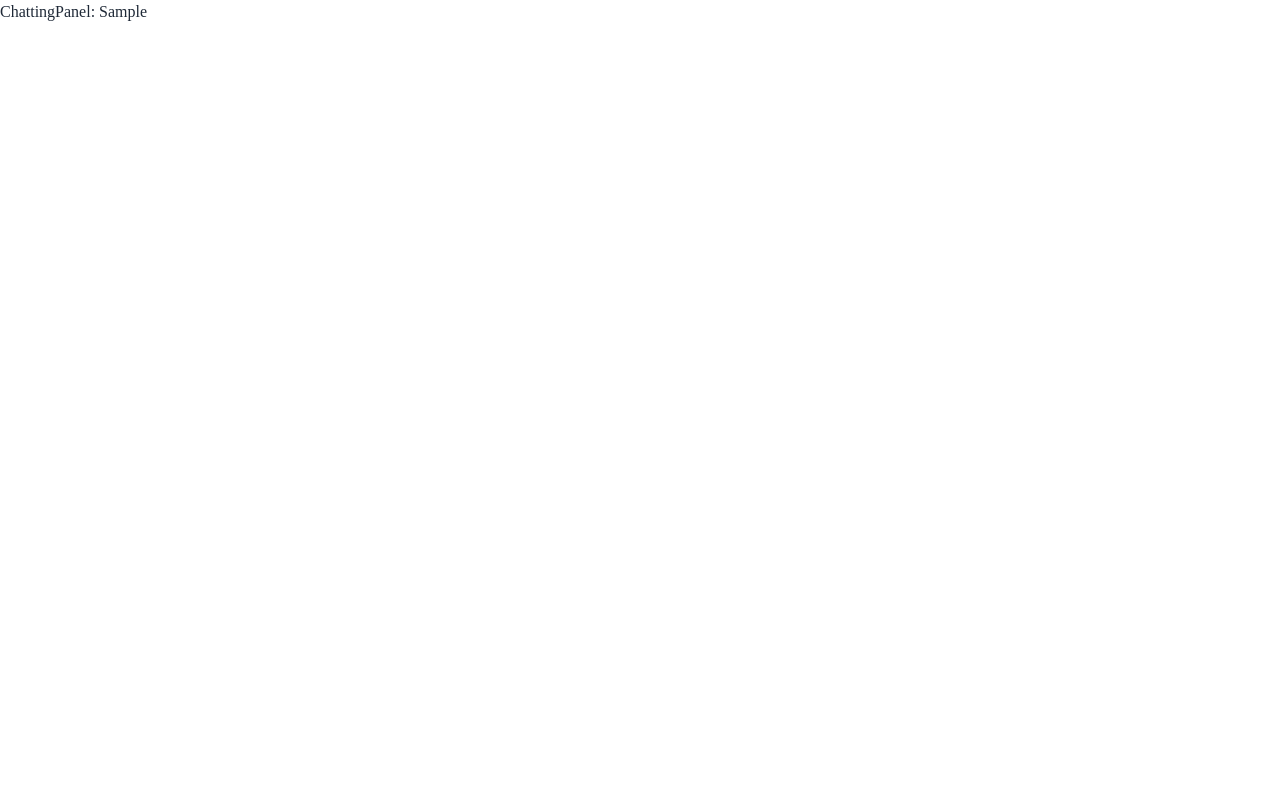
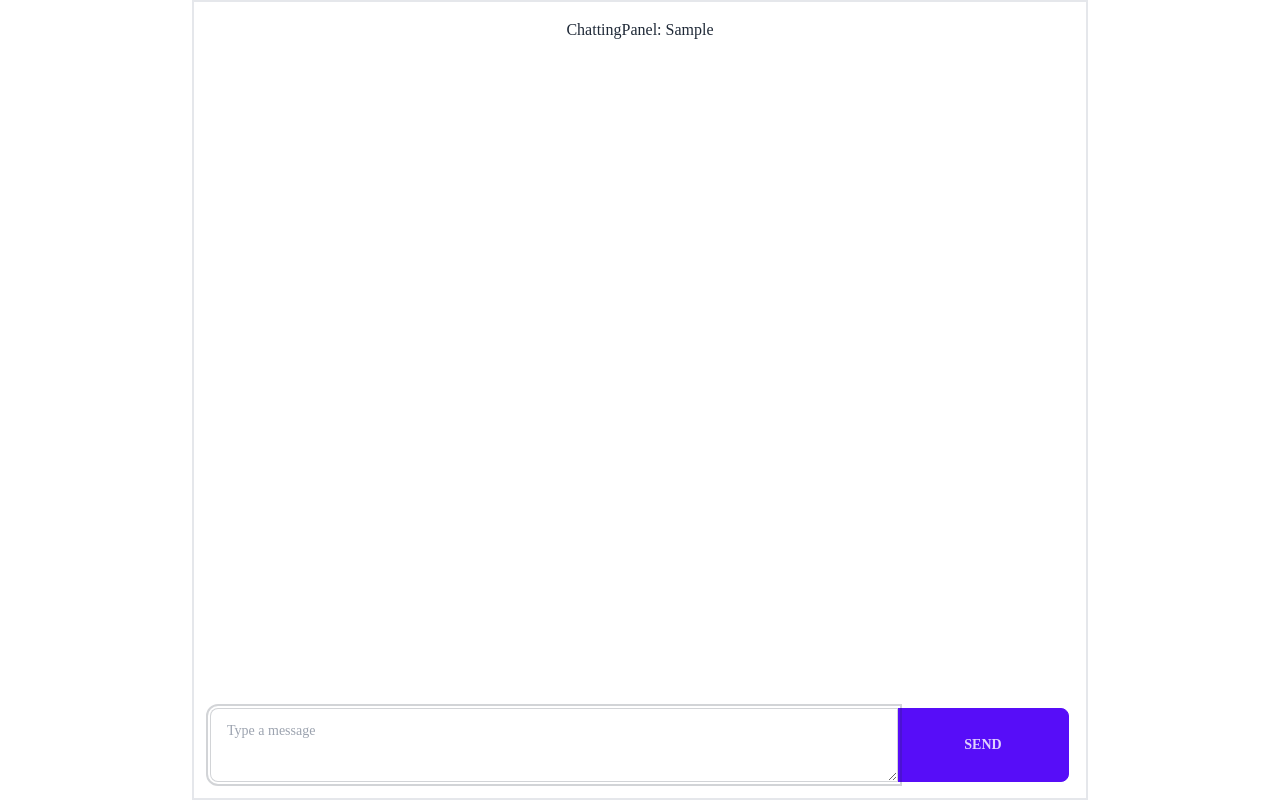
Before and after one commit to kc-softmax/arbiter, a Next.js app in the folder example/chat-example/: page / in a window 1280 px wide. Both pictures are taken after typing "Sample" into the empty fields and a click on the button "START CHAT". Built offline with nearby package versions, Linux system fonts and the light colour scheme.

Commit message:
[ADD] ChatInputForm 추가

```diff
--- /dev/null
+++ b/example/chat-example/components/chat/ChatInputForm.tsx
@@ -0,0 +1,61 @@
+"use client";
+
+import { useEffect, useRef, useState } from "react";
+
+interface ChatInputFormProps {
+  sendChat: (message: string) => void;
+}
+
+const ChatInputForm = ({ sendChat }: ChatInputFormProps) => {
+  const [message, setMessage] = useState("");
+  const textRef = useRef<HTMLTextAreaElement>(null);
+
+  const onSubmit = (e?: React.FormEvent<HTMLFormElement>) => {
+    e?.preventDefault();
+
+    if (message.trim() === "") {
+      return;
+    }
+
+    sendChat(message);
+    setMessage("");
+    textRef.current?.focus();
+  };
+
+  const handleKeyDown = (e: React.KeyboardEvent<HTMLTextAreaElement>) => {
+    if (e.key === "Enter" && !e.shiftKey) {
+      e.preventDefault();
+      textRef.current?.blur();
+      onSubmit();
+    }
+  };
+
+  useEffect(() => {
+    if (textRef) {
+      textRef.current?.focus();
+    }
+  }, [textRef]);
+
+  return (
+    <form className="form-control w-full" onSubmit={onSubmit}>
+      <div className="join w-full">
+        <textarea
+          className="textarea textarea-bordered join-item basis-4/5"
+          placeholder="Type a message"
+          ref={textRef}
+          value={message}
+          onChange={(e) => setMessage(e.target.value)}
+          onKeyDown={handleKeyDown}
+        ></textarea>
+        <button
+          type="submit"
+          className="btn btn-primary join-item basis-1/5 h-auto"
+        >
+          Send
+        </button>
+      </div>
+    </form>
+  );
+};
+
+export default ChatInputForm;
--- a/example/chat-example/components/panel/ChattingPanel.tsx
+++ b/example/chat-example/components/panel/ChattingPanel.tsx
@@ -1,5 +1,6 @@
-import { ChatInfo } from "@/@types/Chat";
+import { ChatInfo } from "@/@types/chat";
 import React from "react";
+import ChatInputForm from "../chat/ChatInputForm";
 
 interface ChattingPanelProps {
   chatInfo: ChatInfo;
@@ -7,8 +8,20 @@ interface ChattingPanelProps {
 
 const ChattingPanel = ({ chatInfo }: ChattingPanelProps) => {
   const { name } = chatInfo;
+  const sendChat = (message: string) => {
+    console.log(message);
+  };
 
-  return <div>ChattingPanel: {name}</div>;
+  return (
+    <section>
+      <div className="flex flex-col justify-center items-center h-screen border-2 max-w-4xl mx-auto p-4">
+        <div className="flex-1">ChattingPanel: {name}</div>
+        <div className="w-full">
+          <ChatInputForm sendChat={sendChat} />
+        </div>
+      </div>
+    </section>
+  );
 };
 
 export default ChattingPanel;
--- a/example/chat-example/components/panel/PanelController.tsx
+++ b/example/chat-example/components/panel/PanelController.tsx
@@ -4,7 +4,7 @@ import { usePanel } from "@/app/hooks/usePanel";
 import StartChatPanel from "./StartChatPanel";
 import ChattingPanel from "./ChattingPanel";
 import { useState } from "react";
-import { ChatInfo } from "@/@types/Chat";
+import { ChatInfo } from "@/@types/chat";
 
 const PanelController = () => {
   const { PanelStep, setActiveStep } = usePanel([
```
